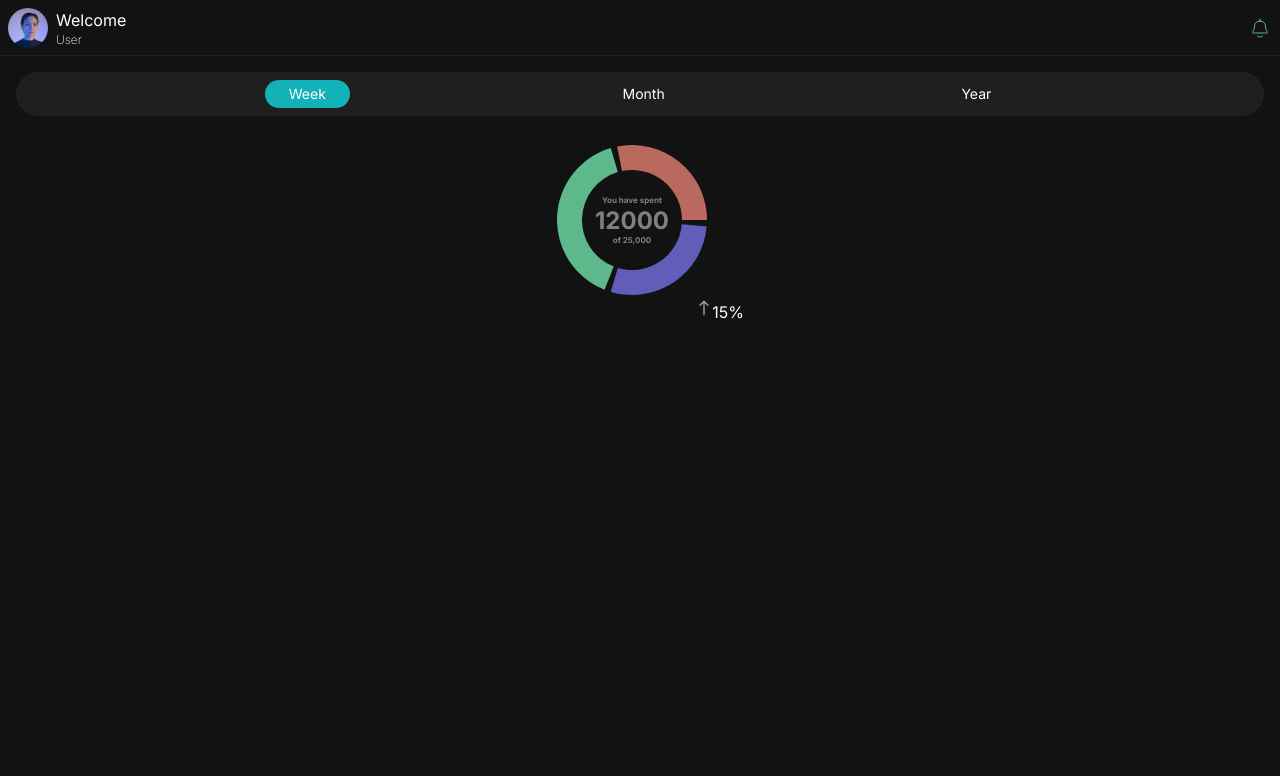
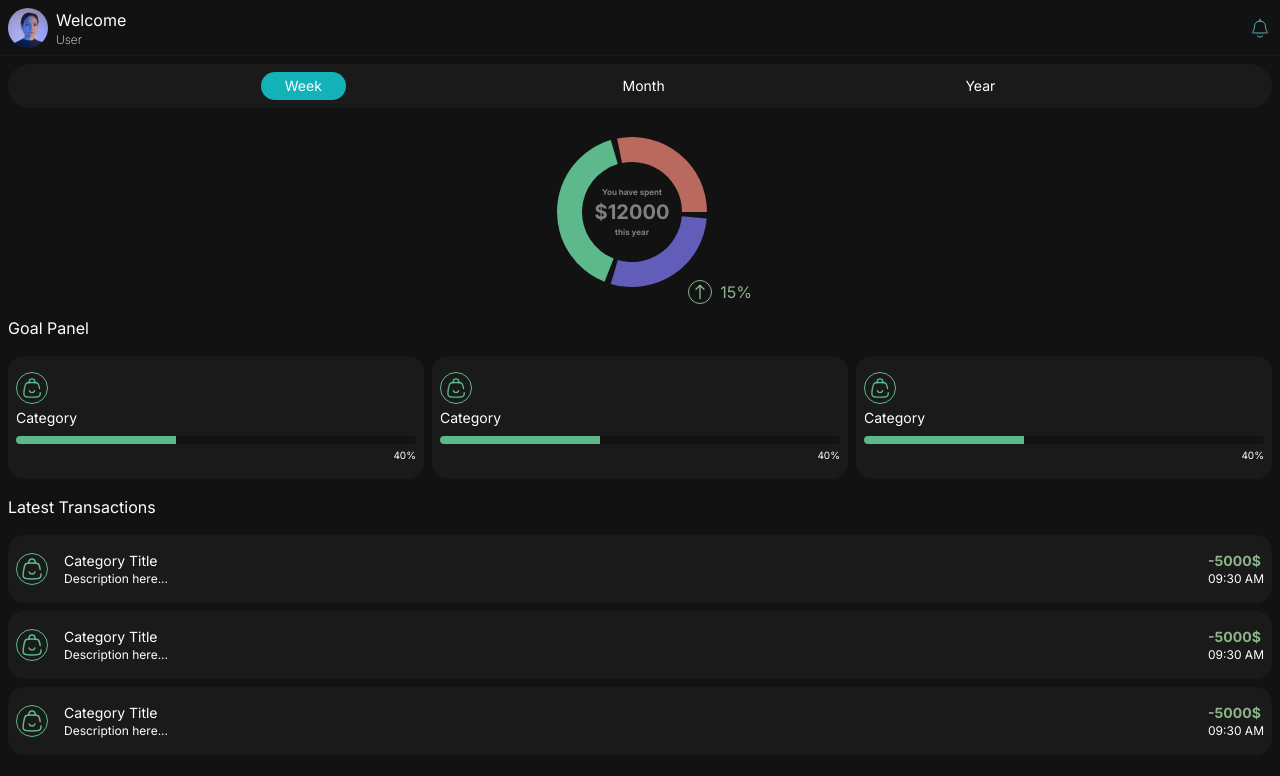
Before and after one commit to vladik93/expense-tracker, a Next.js app: page / in a window 1280 px wide. Shown: the top 776 px of the page. Built offline with nearby package versions, Linux system fonts and the light colour scheme.

Commit message:
expense logic backup

```diff
--- /dev/null
+++ b/src/app/components/GoalItem.tsx
@@ -0,0 +1,20 @@
+import Image from 'next/image';
+
+const GoalItem = () => {
+  return (
+    <div className="flex-grow flex flex-col py-4 px-2 bg-secondary-bg rounded-2xl">
+      <span className="flex mb-1 border-[1px] rounded-full h-8 w-8 justify-center items-center p-1 border-[#5DB98C]">
+        <Image src="/icons/bag.svg" width={24} height={24} alt="goal item" />
+      </span>
+      <p className="text-sm mb-2">Category</p>
+
+      <div className="w-full bg-main-bg h-2 relative overflow-hidden rounded-2xl mb-1">
+        <span className="bg-[#5DB98C] absolute top-0 h-full" style={{width: '40%'}}></span>
+      </div>
+
+      <p className="text-[10px] flex justify-end items-end">40%</p>
+    </div>
+  )
+};
+
+export default GoalItem;
--- /dev/null
+++ b/src/app/components/GoalPanel.tsx
@@ -0,0 +1,17 @@
+import GoalItem from './GoalItem'
+
+const GoalPanel = () => {
+  return (
+    <div className="mb-4">
+      <h3 className="mb-4">Goal Panel</h3>
+      <div className="flex w-full gap-2">
+        <GoalItem />
+        <GoalItem />
+        <GoalItem />
+      </div>
+    </div>
+  )
+}
+
+
+export default GoalPanel;
--- a/src/app/components/Header.tsx
+++ b/src/app/components/Header.tsx
@@ -3,7 +3,7 @@ import Profile from './Profile';
 
 export default function Header() {
   return (
-    <header className="h-14 border-b-[1px] border-secondary flex items-center p-2 justify-between">
+    <header className="h-14 border-b-[1px] border-secondary-bg flex items-center p-2 justify-between">
       <Profile />
       <button>
         <img src="icons/bell.svg" />
--- a/src/app/components/PeriodPanel.tsx
+++ b/src/app/components/PeriodPanel.tsx
@@ -19,7 +19,7 @@ const PeriodPanel: React.FC<PeriodPanelProps> = ({periods, handlePeriodClick}) =
 
 
   return (
-    <div className="bg-secondary text-sm flex justify-evenly py-2 mb-6 rounded-3xl">
+    <div className="bg-secondary-bg text-sm flex justify-evenly py-2 mb-6 rounded-3xl">
      {/* <button className={`px-6 py-1 bg-transparent rounded-3xl`} onClick={() => onPeriodClick('week')}>Week</button>
      <button className={`px-6 py-1 bg-accent rounded-3xl`} onClick={() => onPeriodClick('month')}>Month</button>
      <button className={`px-6 py-1 bg-transparent rounded-3xl`} onClick={() => onPeriodClick('year')}>Year</button> */}
--- a/src/app/components/SpendingChart.tsx
+++ b/src/app/components/SpendingChart.tsx
@@ -13,23 +13,23 @@ const SpendingChart = () => {
   const [ value, setValue ] = useState(12000);
 
   return (
-    <div className="relative max-w-44 mx-auto">
+    <div className="relative max-w-44 mx-auto mb-6">
       <PieChart width={160} height={160} className="flex" >
         <Pie data={data} cx="50%" cy="50%" innerRadius={50} outerRadius={75} paddingAngle={5} dataKey="value">
         <Label value="You have spent" position="center" fontSize="8" fontWeight="bold" className="-translate-y-5" />
-        <Label value={`${value}`} position="center" fontSize="24" fontWeight="bold" />
-        <Label value="of 25,000" position="center" fontSize="8" offset={0} fontWeight="bold" className="translate-y-5" />
+        <Label value={`$${value}`} position="center" fontSize="20" fontWeight="bold" />
+        <Label value="this year" position="center" fontSize="8" offset={0} fontWeight="bold" className="translate-y-5" />
 
           {data.map((entry, index) => (
             <Cell key={`cell-${index}`} fill={colors[index % colors.length]} strokeWidth="0"   />
           ))}
         </Pie>
       </PieChart>
-      <div className="absolute right-0 flex translate-x-4">
-        <span>
+      <div className="absolute right-0 flex translate-x-6 -translate-y-3">
+        <span className="border-[1px] rounded-full h-6 w-6 mr-2 flex items-center justify-center border-[#8BB588]">
           <img src="/icons/up-arrow.svg" />
         </span>
-        <span>15%</span>
+        <span className="text-[#8BB588]">15%</span>
       </div>
     </div>
   )
--- /dev/null
+++ b/src/app/components/TransactionItem.tsx
@@ -0,0 +1,21 @@
+import Image from 'next/image'
+
+const TransactionItem = () => {
+  return (
+    <div className="w-full px-2 py-4 flex items-center gap-4 bg-secondary-bg rounded-2xl">
+      <div className="w-8 h-8 border-[1px] border-[#5DB98C] rounded-full flex justify-center items-center">
+        <Image src="/icons/bag.svg" width={24} height={24} alt="bag icon"  />
+      </div>
+      <div>
+        <p className="text-sm">Category Title</p>
+        <p className="text-xs">Description here...</p>
+      </div>
+      <div className="ml-auto">
+        <p className="text-sm font-bold text-[#8BB588]">-5000$</p>
+        <p className="text-xs">09:30 AM</p>
+      </div>
+    </div>
+  )
+}
+
+export default TransactionItem;
--- /dev/null
+++ b/src/app/components/TransactionPanel.tsx
@@ -0,0 +1,16 @@
+import TransactionItem from "./TransactionItem";
+
+const TransactionPanel = () => {
+  return (
+    <div>
+      <h3 className="mb-4">Latest Transactions</h3>
+      <div className="flex w-full gap-2 flex-col">
+        <TransactionItem />
+        <TransactionItem />
+        <TransactionItem />
+      </div>
+    </div>
+  )
+}
+
+export default TransactionPanel;
--- /dev/null
+++ b/src/app/data.tsx
@@ -0,0 +1,45 @@
+
+
+
+const categories = [
+  {id: 1, name: 'Food'},
+  {id: 2, name: 'Utilities'},
+  {id: 3, name: 'Entertainment'},
+];
+
+const users = [
+  { id: 1, name: "John Doe" },
+  { id: 2, name: "Jane Smith"}
+]
+
+
+const  expenses =  [
+    {
+      id: 1,
+      userId: 1,
+      description: "Groceries",
+      categoryId: 1,
+      amount: 50,
+      date: "2024-08-25"
+    },
+    {
+      id: 2,
+      userId: 1,
+      description: "Electricity Bill",
+      categoryId: 2,
+      amount: 100,
+      date: "2024-08-22"
+    },
+    {
+      id: 3,
+      userId: 2,
+      description: "Netflix Subscription",
+      categoryId: 3,
+      amount: 50,
+      date: "2024-08-15"
+    }
+
+  ]
+
+
+  export { categories, users, expenses};
--- a/src/app/layout.tsx
+++ b/src/app/layout.tsx
@@ -20,7 +20,7 @@ export default function RootLayout({
     <html lang="en">
       <body className={inter.className}>
         <Header />
-        <div className="p-4">
+        <div className="p-2">
           <main>{children}</main>
         </div>
       </body>
--- a/src/app/page.tsx
+++ b/src/app/page.tsx
@@ -4,6 +4,8 @@ import React, { useState, useEffect } from 'react';
 
 import PeriodPanel from './components/PeriodPanel';
 import SpendingChart from './components/SpendingChart';
+import GoalPanel from './components/GoalPanel';
+import TransactionPanel from './components/TransactionPanel';
 
 
 export default function Home() {
@@ -36,6 +38,8 @@ export default function Home() {
     <>
       <PeriodPanel handlePeriodClick={handlePeriodClick} periods={periods} />
       <SpendingChart />
+      <GoalPanel />
+      <TransactionPanel />
     </>
   );
 }
--- a/tailwind.config.ts
+++ b/tailwind.config.ts
@@ -14,7 +14,8 @@ const config: Config = {
           "conic-gradient(from 180deg at 50% 50%, var(--tw-gradient-stops))",
       },
       colors: {
-        "secondary" : "#1F1F1F",
+        "main-bg" : "#121212",
+        "secondary-bg": "#1A1A1A",
         "accent" : "#13B2B9"
       }
     },
```
Also changed, not shown: public/icons/bag.svg (added), src/app/components/Goals.tsx (deleted).
